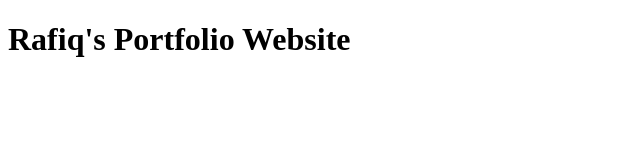
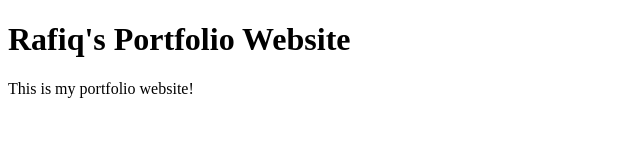
Before and after one commit to rafiqlightwala/portfolio-website, a plain HTML site: page index.html in a window 1280 px wide. Shown: the whole page, without its empty margins (0-640 px from the left). Drawn offline with Linux system fonts and the light colour scheme.

Commit message:
Added paragraph

```diff
--- a/index.html
+++ b/index.html
@@ -7,5 +7,6 @@
 </head>
 <body>
     <h1>Rafiq's Portfolio Website</h1>
+    <p>This is my portfolio website!</p>
 </body>
 </html>
```
